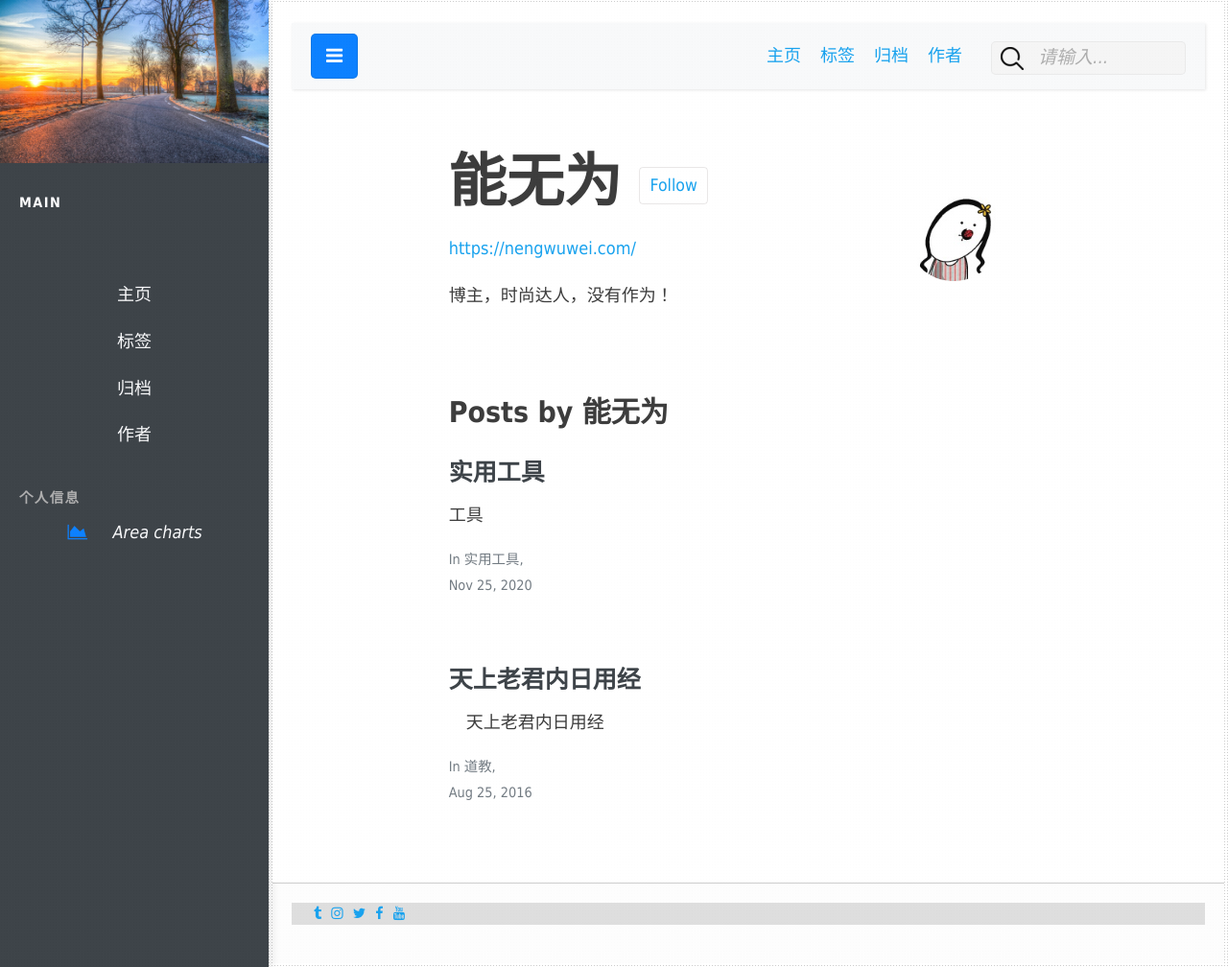
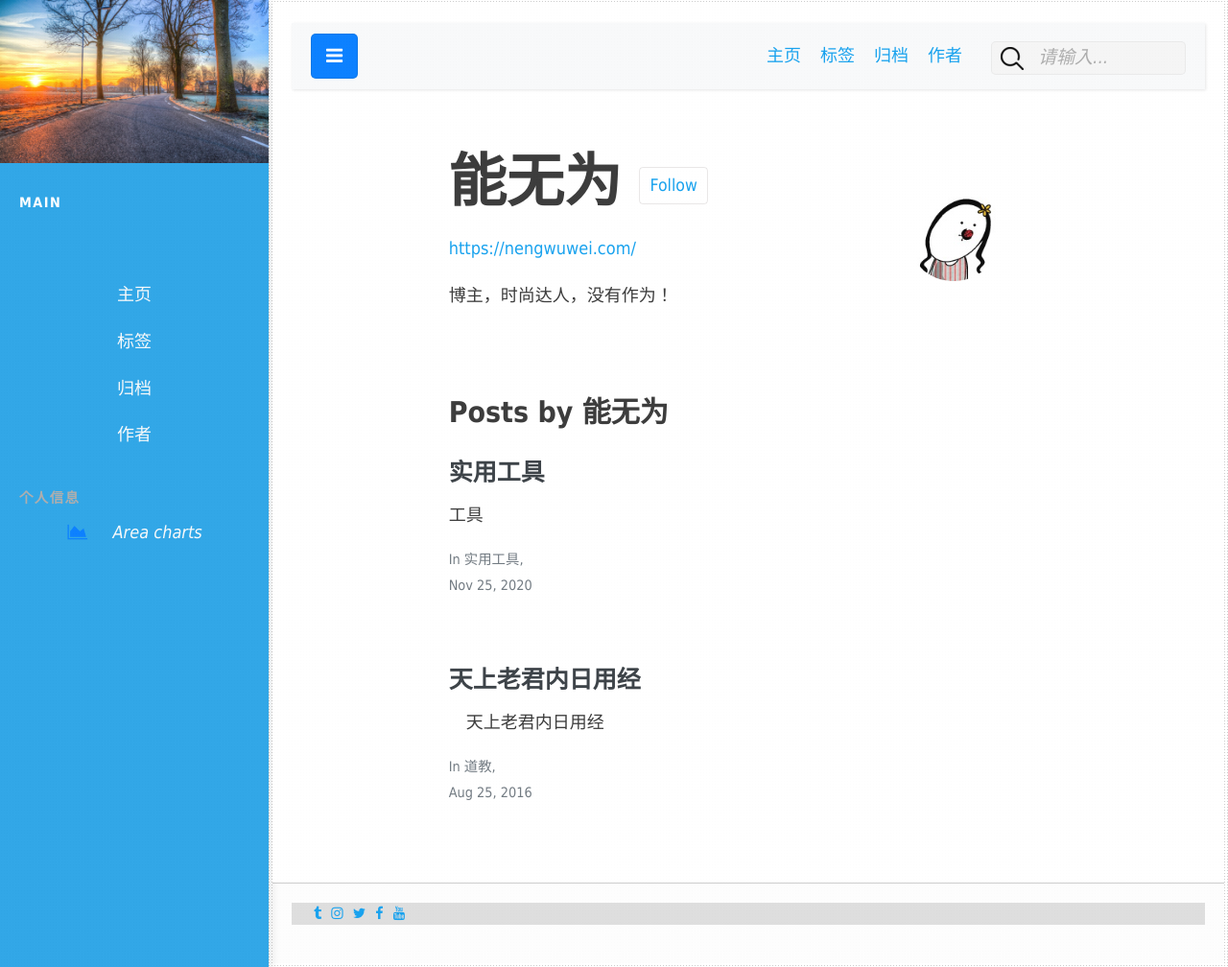
Before and after one commit to nengwuzhi/nengwuzhi.github.ioce, a Jekyll site: the page built from pages/author-author2.html, in a window 1280 px wide and 1008 px high. Shown: the whole window at 96% size. Built offline with Jekyll 4.4.1, drawn with Linux system fonts in a browser that asks for light colours; nearby versions of some CDN libraries.

Commit message:
Update Side_navigation.html

```diff
--- a/_includes/Side_navigation.html
+++ b/_includes/Side_navigation.html
@@ -1,6 +1,6 @@
 
      <!-- Vertical navbar -->
-	<div class="vertical-nav bg-dark" id="sidebar">
+	<div class="vertical-nav" id="sidebar">
   		<div class="py-4 px-3 mb-4 bg-light img bg-wrap text-center py-4" style="background-image: url({{site.baseurl}}/img/bg.jpg);">
       		<div class="user-logo">
          <div class="img" style="background-image: url(https://colorlib.com/etc/bootstrap-sidebar/sidebar-09/images/logo.jpg);"></div>
```
